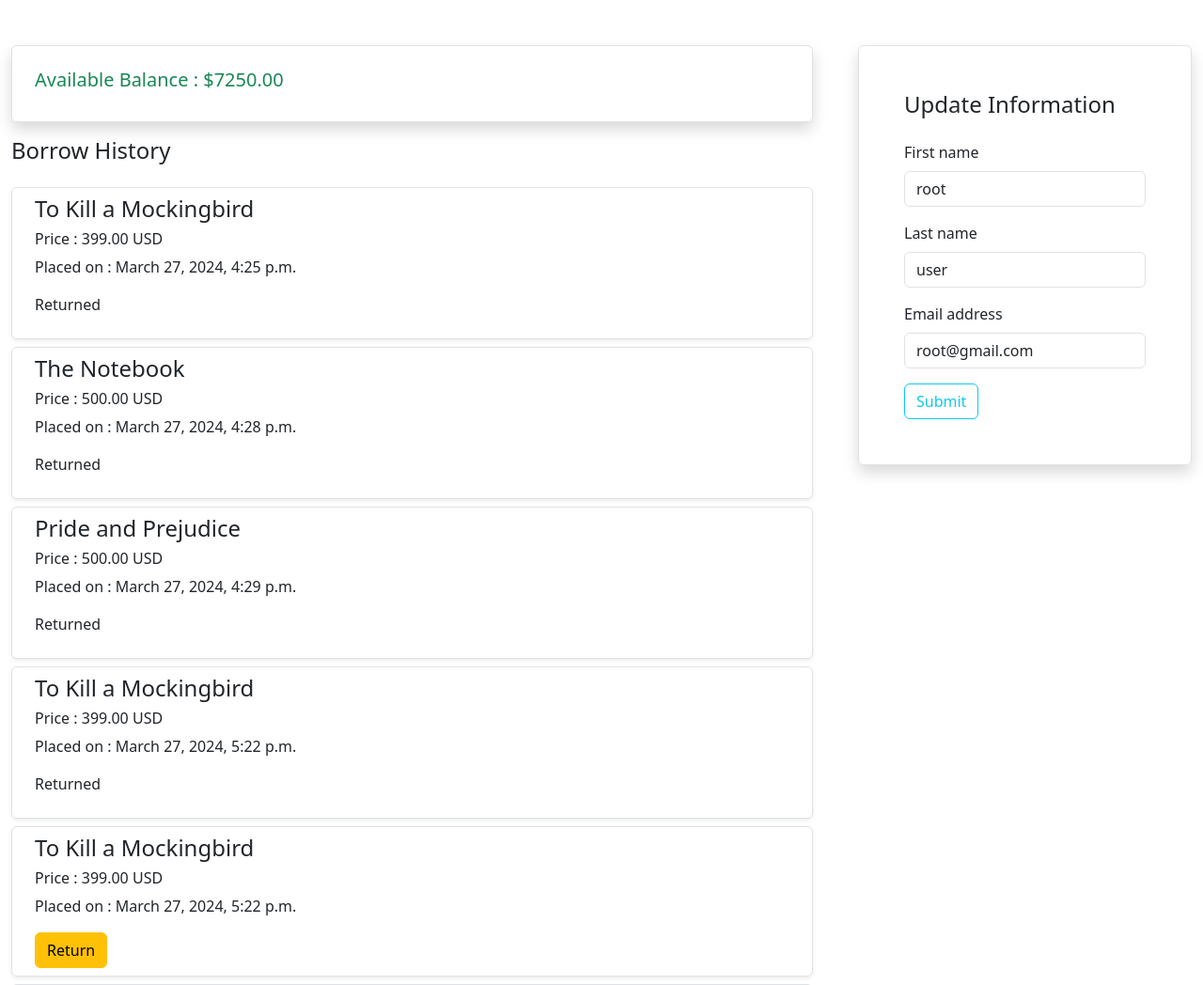
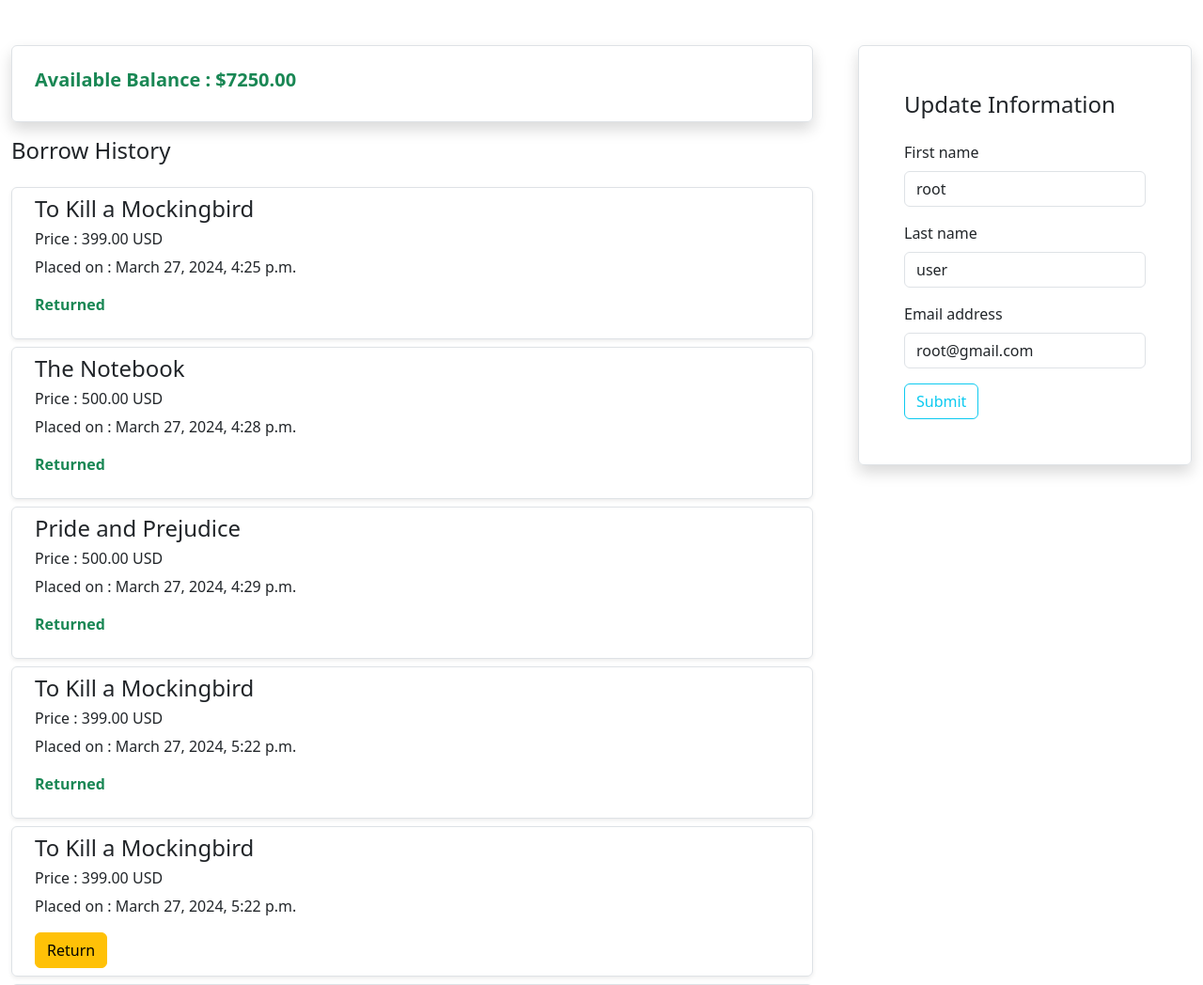
Before and after one commit to minhazul-ashim/django-lib-management, a Django app: page /accounts/profile/ in a window 1280 px wide. Shown: the part 56-1104 px from the top of the page at 94% size. Run offline with Django 5.2, Linux system fonts and the light colour scheme; a user stored in the database is signed in; data comes from the database, SQL or seed files in the repository; both versions use the stored data as it was after the commit; some libraries are stand-ins or nearby versions.

Commit message:
functionality look fine

```diff
--- a/accounts/templates/profile.html
+++ b/accounts/templates/profile.html
@@ -6,7 +6,7 @@
   <div class="flex-grow-1 me-5">
 
     <div class="shadow rounded border px-4 py-4 mb-3">
-      <h5 class="text-success">Available Balance : ${{balance}}</h5>
+      <h5 class="text-success fw-bold">Available Balance : ${{balance}}</h5>
     </div>
     <h4 class="mb-4">Borrow History</h4>
     <div class="">
@@ -17,7 +17,7 @@
           <p class="text-sm">Placed on : {{borrow.createdAt}}</p>
 
           {% if borrow.is_returned %}
-            <p class=" d-inline-block">Returned</p>
+            <p class=" d-inline-block fw-bold text-success">Returned</p>
           {% else %}
             <a href="{% url 'bookReturn' borrow.id %}" class="btn btn-warning d-inline-block">Return</a>
           {% endif %}
--- a/book/views.py
+++ b/book/views.py
@@ -39,7 +39,7 @@ class BorrowBook(DetailView):
         user.balance -= book.price
         user.save()
         borrow = Borrow.objects.create(user=request.user, book=book)
-        return redirect('profile', pk=book.pk)
+        return redirect('profile')
 
 
 
```
Also changed, not shown: db.sqlite3.
